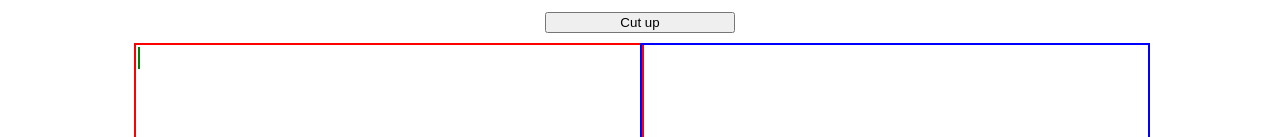
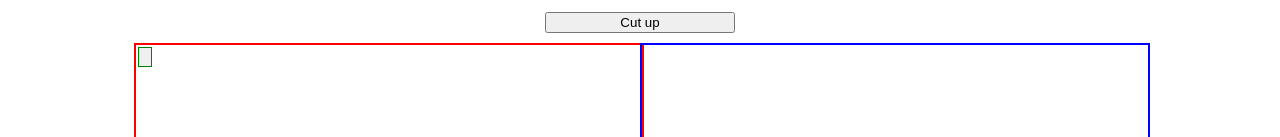
Before and after one commit to charlie-galb/cut-up, a React app: page / in a window 1280 px wide. Both pictures are taken after a click on the button "Cut up". Shown: the part 296-433 px from the top of the page. Built offline with nearby package versions, Linux system fonts and the light colour scheme.

Commit message:
Change to button element

```diff
--- a/src/components/TextSnippet/TextSnippet.tsx
+++ b/src/components/TextSnippet/TextSnippet.tsx
@@ -6,13 +6,13 @@ type Props = {
     text?: string
 }
 
-type Ref = HTMLDivElement
+type Ref = HTMLButtonElement
 
 export const TextSnippet = forwardRef<Ref, Props>(({...props}, ref) => {
     const { text, style } = props
     return (
-            <div {...props} ref={ref} style={style} className={"text-snippet"} >
+            <button {...props} ref={ref} style={style} className={"text-snippet"} >
                 {text}
-            </div>
+            </button>
     )
 })
```
